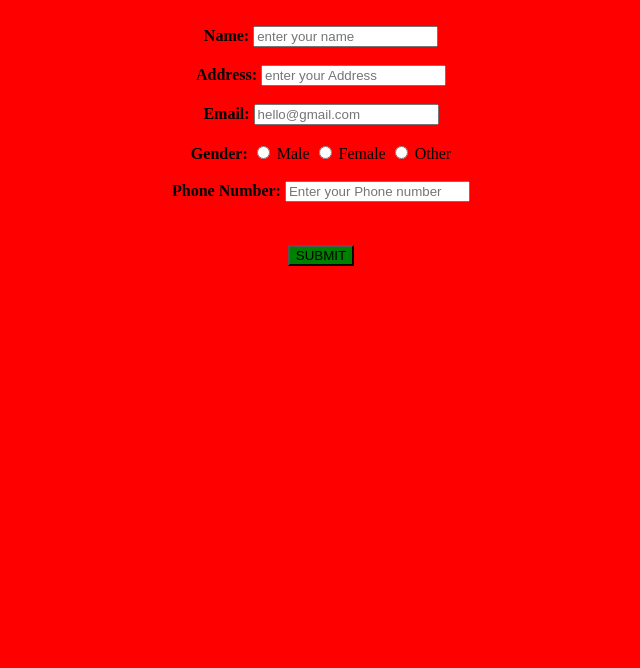
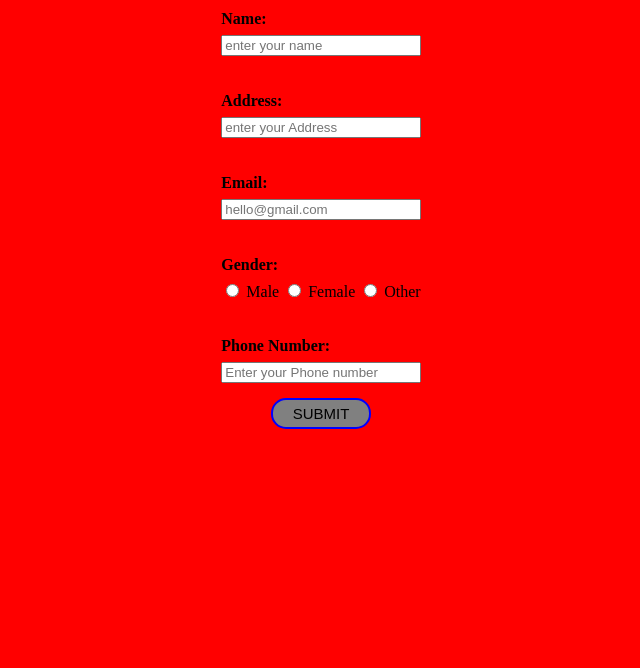
Before and after one commit to shardool-t/simple-html-form, a plain HTML site: page index.html in a window 1280 px wide. Shown: the part 132-800 px from the top of the page, without its empty margins (319-959 px from the left). Drawn offline with Linux system fonts and the light colour scheme.

Commit message:
Add css for the form.

```diff
--- a/index.html
+++ b/index.html
@@ -1,35 +1,37 @@
 <!DOCTYPE html>
 <html>
     <head>
-        <h1 style="text-align: center;"> Simple Form</h1>
+        <link rel="stylesheet" href="style.css"/>
+        <h1> Simple Form</h1>
         <title>  Enter Your Data </title>
     </head>
-    <body style="background-color:red;">
-        <div style="text-align: center; margin-top:100px;">
-        <form>
-          <label> <b> Name: </b></label>
-          <input type="text" placeholder="enter your name"/></br>
+    <body>
+        <div class="formDiv">
+        <form class="simpleform">
+          <label class="input-text"> <b> Name: </b></label>
+          <input class="input-field" type="text" placeholder="enter your name"/></br>
           </br>
-          <label><b> Address:</b></label>
-          <input type="text" placeholder="enter your Address"/>
+          <label class="input-text"><b> Address:</b></label>
+          <input class="input-field" type="text" placeholder="enter your Address"/>
           </br></br>
-          <label><b>Email:</b></label>
-          <input type="email" placeholder="hello@gmail.com"/>
+          <label class="input-text"><b>Email:</b></label>
+          <input class="input-field" type="email" placeholder="hello@gmail.com"/>
           </br></br>
-          <label><b>Gender:</b></label>
-          <input type="radio" name="gender" value="male"/>
+           <label class="input-text"><b>Gender:</b></label>
+          <div>
+          <input class="input-field" type="radio" name="gender" value="male"/>
            <label>Male</label>
-            <input type="radio" name="gender" value="Female"/>
+            <input class="input-field" type="radio" name="gender" value="Female"/>
            <label>Female</label>
-            <input type="radio" name="gender" value="Other"/>
+            <input class="input-field" type="radio" name="gender" value="Other"/>
            <label>Other</label>
+          </div>
            </br></br>
-           <label><b>Phone Number:</b>
+           <label class="input-text"><b>Phone Number:</b>
            </label>
-           <input type="text" placeholder="Enter your Phone number"/>
-           </br></br>
-            <div style="text-align: center; margin-top:25px;">
-                <button style="background-color: green" type="button" name="submit">SUBMIT</button>
+           <input class="input-field" type="text" placeholder="Enter your Phone number"/>
+            <div class="buttonDiv">
+                <button class="button" type="button" name="submit">SUBMIT</button>
            </div>
 
         </form>
--- /dev/null
+++ b/style.css
@@ -0,0 +1,47 @@
+h1{
+    text-align: center;
+    margin-top: 80px;
+}
+body{
+    background-color:red;
+}
+.formDiv{
+   display: flex;
+    margin-top:25px;
+    justify-content: center;
+}
+
+.buttonDiv{
+     text-align:center;
+     margin-top:15px;
+}
+
+.button{
+    background-color: gray;
+    color:black;
+    border:2px solid blue;
+    font-size:15px;
+    border-radius: 15px;
+    padding: 5px 20px;
+    transition-duration: 0.4s;
+    cursor:pointer;
+}
+button:hover{
+    background-color: blue;
+    color: white;
+}
+
+.input-field{
+
+}
+
+form{
+   display:flex;
+   flex-direction: column;
+   justify-content:center;
+
+}
+
+label{
+    margin-bottom: 7px;
+}
```
